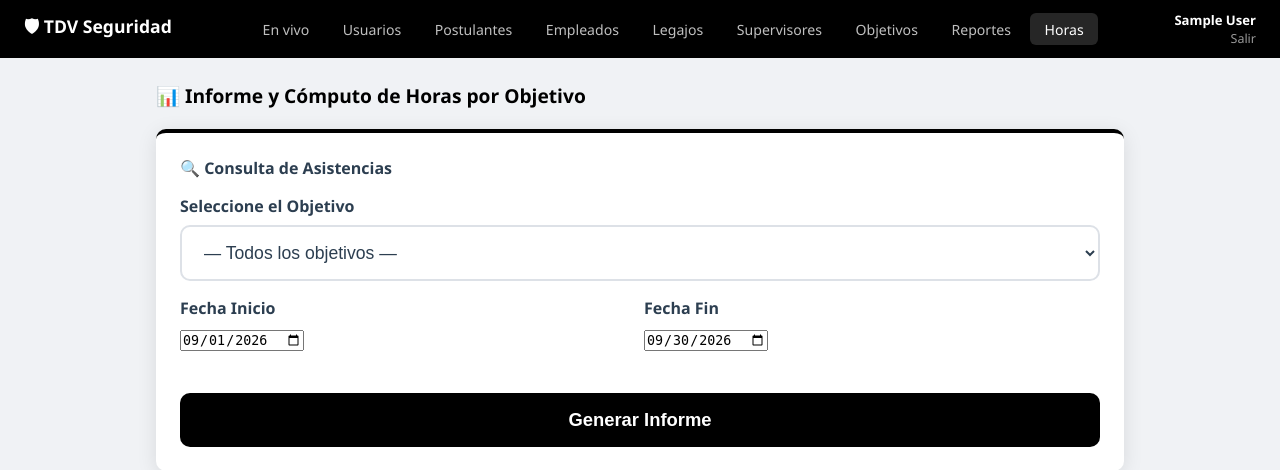
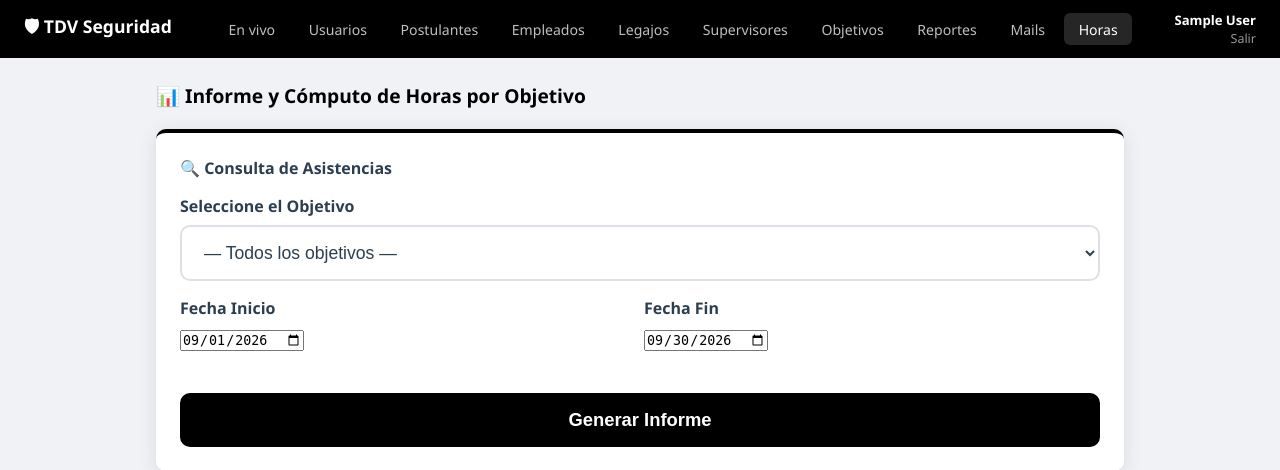
Before and after one commit to joaquinbuhid/tdv_presencias_v2, a PHP site: page /admin/liquidacion.php in a window 1280 px wide. Shown: the top 470 px of the page. Run offline with PHP 8.4, Linux system fonts and the light colour scheme; the visitor is signed in with stand-in values (Sample User, id 1); data that the repository does not hold is empty.

Commit message:
arregle porque faltaba una solapa

```diff
--- a/admin/liquidacion.php
+++ b/admin/liquidacion.php
@@ -263,6 +263,7 @@ if ($_SERVER['REQUEST_METHOD'] === 'POST') {
         <?php if ($esAdminReal): ?>
         <a href="objetivos.php">Objetivos</a>
         <a href="reportes.php">Reportes</a>
+        <a href="enviar_mails.php">Mails</a>
         <?php endif; ?>
         <a href="liquidacion.php" class="active">Horas</a>
     </div>
```
